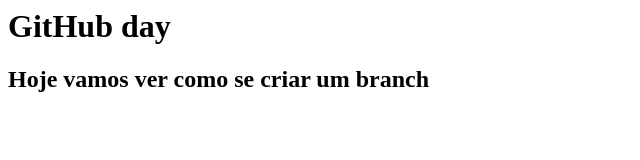
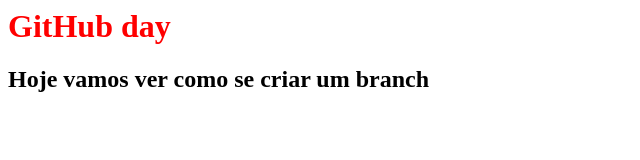
Before and after one commit to endroni/primeiroGit, a plain HTML site: page index.html in a window 1280 px wide. Shown: the whole page, without its empty margins (0-640 px from the left). Drawn offline with Linux system fonts and the light colour scheme.

Commit message:
feito o link do css no index.html

```diff
--- a/index.html
+++ b/index.html
@@ -1,5 +1,6 @@
 <html>
     <head>
+        <link type="text/css" rel="stylesheet" media="all" href="estilo.css">
     </head>
 
     <body>
```
